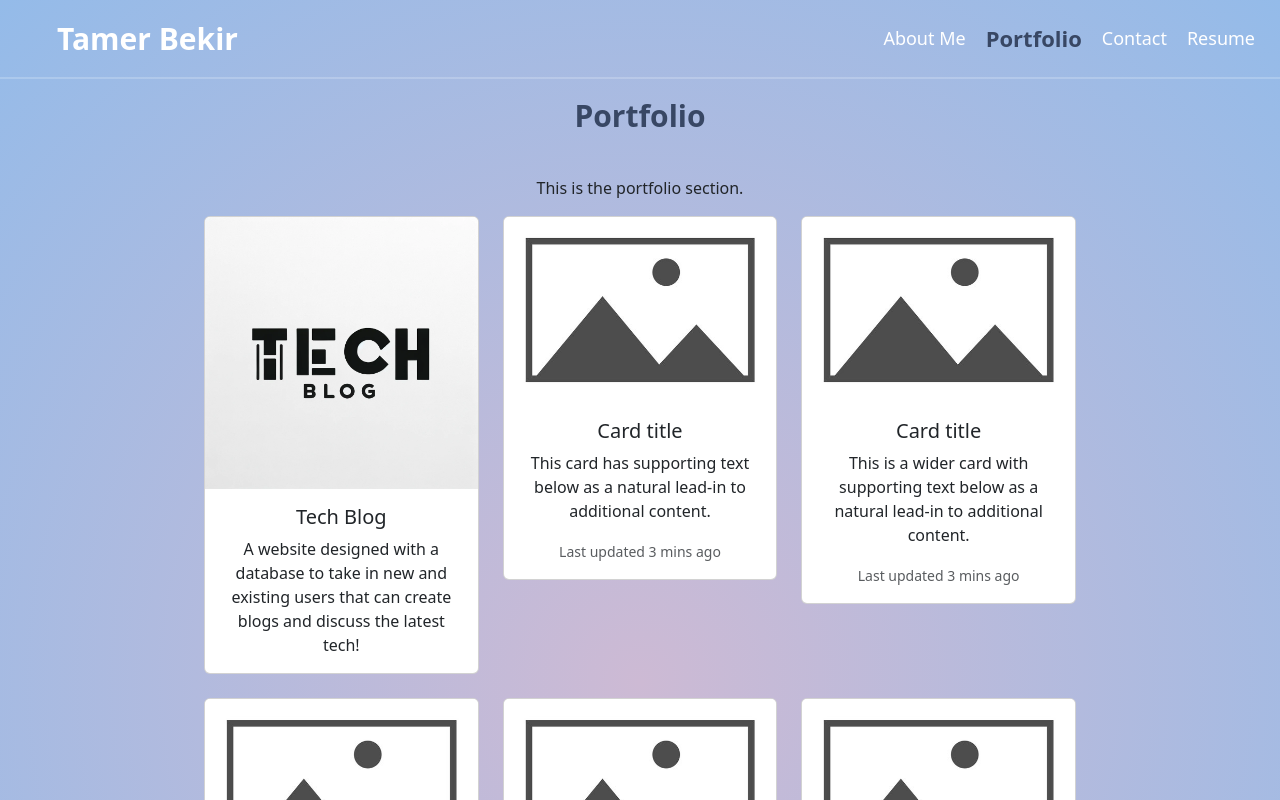
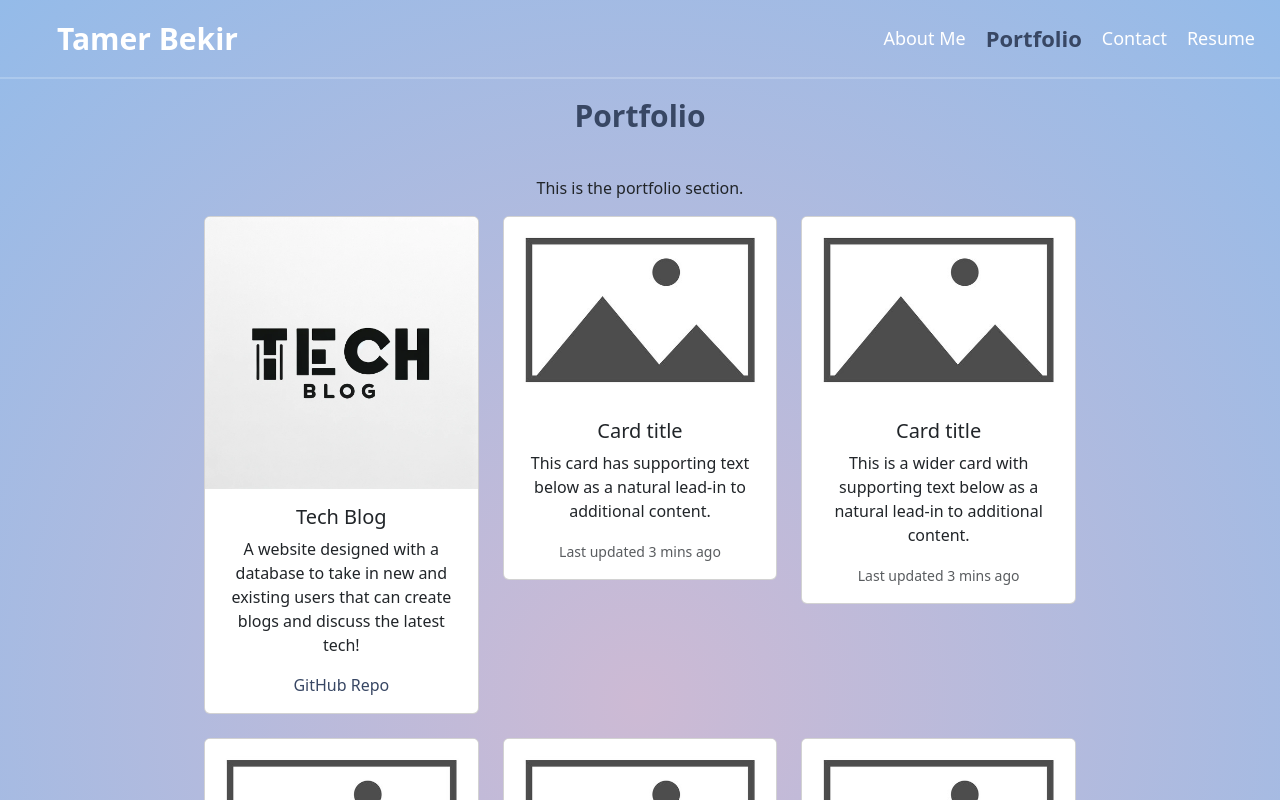
Before and after one commit to Tamerbekir/tamer-react-portfolio, a React (Vite) app in the folder portfolio/: page /portfolio in a window 1280 px wide. Shown: the top 800 px of the page. Built offline with nearby package versions, Linux system fonts and the light colour scheme.

Commit message:
Fixed issue when clicking on tech blog project link. The whole card was a link, now jsut the image is a link. Added repo link to card

```diff
--- a/portfolio/src/pages/Portfolio.jsx
+++ b/portfolio/src/pages/Portfolio.jsx
@@ -8,19 +8,19 @@ export default function Portfolio() {
             <p>This is the portfolio section.</p>
             <div className="row"> {/* Start of first row */}
                 <div className="col-md-4 mb-4"> {/* Each card takes up 4 columns */}
-                    <a href="https://www.example.com">
-                        <div className="card">
-                            <img src={techBlogImg} className="card-img-top img-portfolio" alt="tech-blog-photo" />
-                            <div className="card-body">
-                                <h5 className="card-title">Tech Blog</h5>
-                                <p className="card-text">A website designed with a database to take in new and existing users that can create blogs and discuss the latest tech!</p>
-                            </div>
+                    <div className="card">
+                        <a href="https://www.example.com">
+                            <img src={techBlogImg} className="card-img-top img-portfolio" alt="tech-blog-photo" /></a>
+                        <div className="card-body">
+                            <h5 className="card-title">Tech Blog</h5>
+                            <p className="card-text">A website designed with a database to take in new and existing users that can create blogs and discuss the latest tech!</p>
+                            <a href="https://github.com/Tamerbekir/Tamer-Model-View-Controller-MVC-Tech-Blog">GitHub Repo</a>
                         </div>
-                    </a>
+                    </div>
                 </div>
                 <div className="col-md-4 mb-4">
                     <div className="card">
-                        <img src={projectOne} className="card-img-top" alt="Placeholder"/>
+                        <img src={projectOne} className="card-img-top" alt="Placeholder" />
                         <div className="card-body">
                             <h5 className="card-title">Card title</h5>
                             <p className="card-text">This card has supporting text below as a natural lead-in to additional content.</p>
@@ -30,7 +30,7 @@ export default function Portfolio() {
                 </div>
                 <div className="col-md-4 mb-4">
                     <div className="card">
-                        <img src={projectOne} className="card-img-top" alt="Placeholder"/>
+                        <img src={projectOne} className="card-img-top" alt="Placeholder" />
                         <div className="card-body">
                             <h5 className="card-title">Card title</h5>
                             <p className="card-text">This is a wider card with supporting text below as a natural lead-in to additional content.</p>
@@ -42,7 +42,7 @@ export default function Portfolio() {
             <div className="row"> {/* Start of second row */}
                 <div className="col-md-4 mb-4">
                     <div className="card">
-                        <img src={projectOne} className="card-img-top" alt="Placeholder"/>
+                        <img src={projectOne} className="card-img-top" alt="Placeholder" />
                         <div className="card-body">
                             <h5 className="card-title">Card title</h5>
                             <p className="card-text">This is a wider card with supporting text below as a natural lead-in to additional content.</p>
@@ -52,7 +52,7 @@ export default function Portfolio() {
                 </div>
                 <div className="col-md-4 mb-4">
                     <div className="card">
-                        <img src={projectOne} className="card-img-top" alt="Placeholder"/>
+                        <img src={projectOne} className="card-img-top" alt="Placeholder" />
                         <div className="card-body">
                             <h5 className="card-title">Card title</h5>
                             <p className="card-text">This card has supporting text below as a natural lead-in to additional content.</p>
@@ -62,7 +62,7 @@ export default function Portfolio() {
                 </div>
                 <div className="col-md-4 mb-4">
                     <div className="card">
-                        <img src={projectOne} className="card-img-top" alt="Placeholder"/>
+                        <img src={projectOne} className="card-img-top" alt="Placeholder" />
                         <div className="card-body">
                             <h5 className="card-title">Card title</h5>
                             <p className="card-text">This is a wider card with supporting text below as a natural lead-in to additional content.</p>
```
